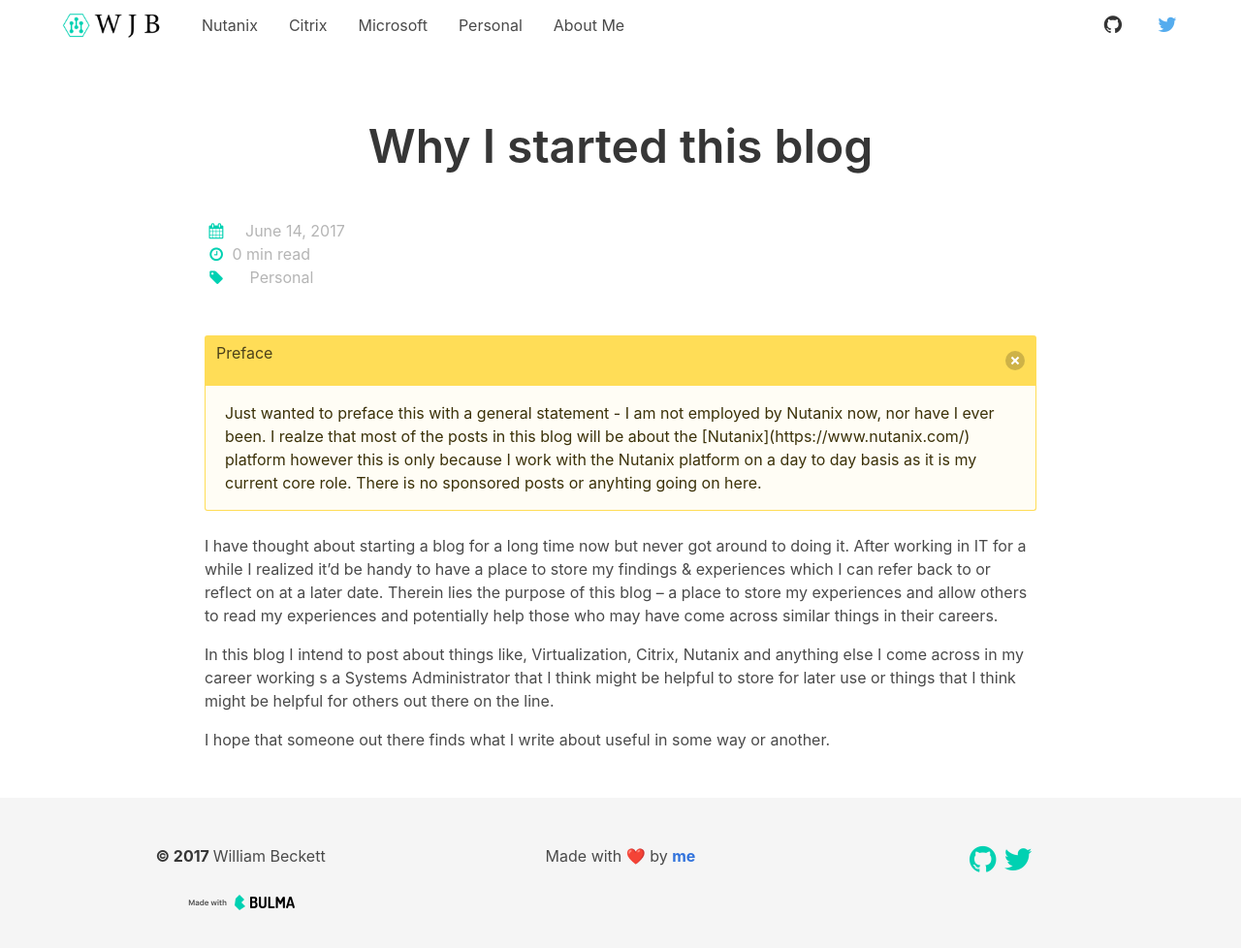
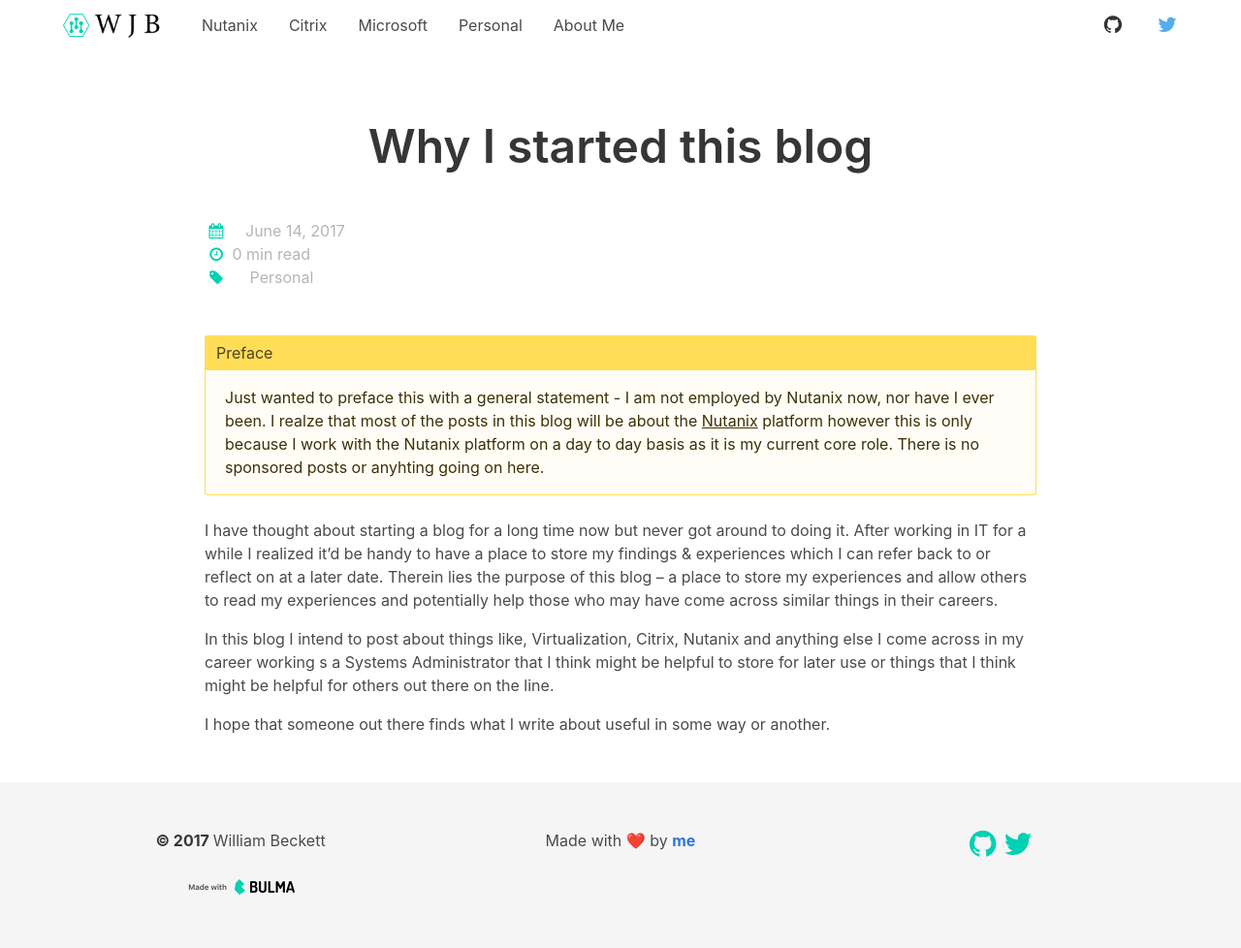
Before and after one commit to wjbeckett/blog, a Jekyll site: the page built from _posts/2017-06-14-why-i-started-this-blog.md, in a window 1280 px wide and 1045 px high. Shown: the top 978 px of the window at 97% size. Built offline with Jekyll 4.4.1, drawn with Linux system fonts in a browser that asks for light colours; some of the changed lines change nothing that is shown.

Commit message:
updated post

```diff
--- a/_posts/2017-06-14-why-i-started-this-blog.md
+++ b/_posts/2017-06-14-why-i-started-this-blog.md
@@ -13,10 +13,9 @@
 <article class="message is-warning">
   <div class="message-header">
     <p>Preface</p>
-    <button class="delete" aria-label="delete"></button>
   </div>
   <div class="message-body">
-    Just wanted to preface this with a general statement - I am not employed by Nutanix now, nor have I ever been. I realze that most of the posts in this blog will be about the [Nutanix](https://www.nutanix.com/) platform however this is only because I work with the Nutanix platform on a day to day basis as it is my current core role.
+    Just wanted to preface this with a general statement - I am not employed by Nutanix now, nor have I ever been. I realze that most of the posts in this blog will be about the <a href="https://www.nutanix.com/">Nutanix</a> platform however this is only because I work with the Nutanix platform on a day to day basis as it is my current core role.
 
     There is no sponsored posts or anyhting going on here.
   </div>
```
